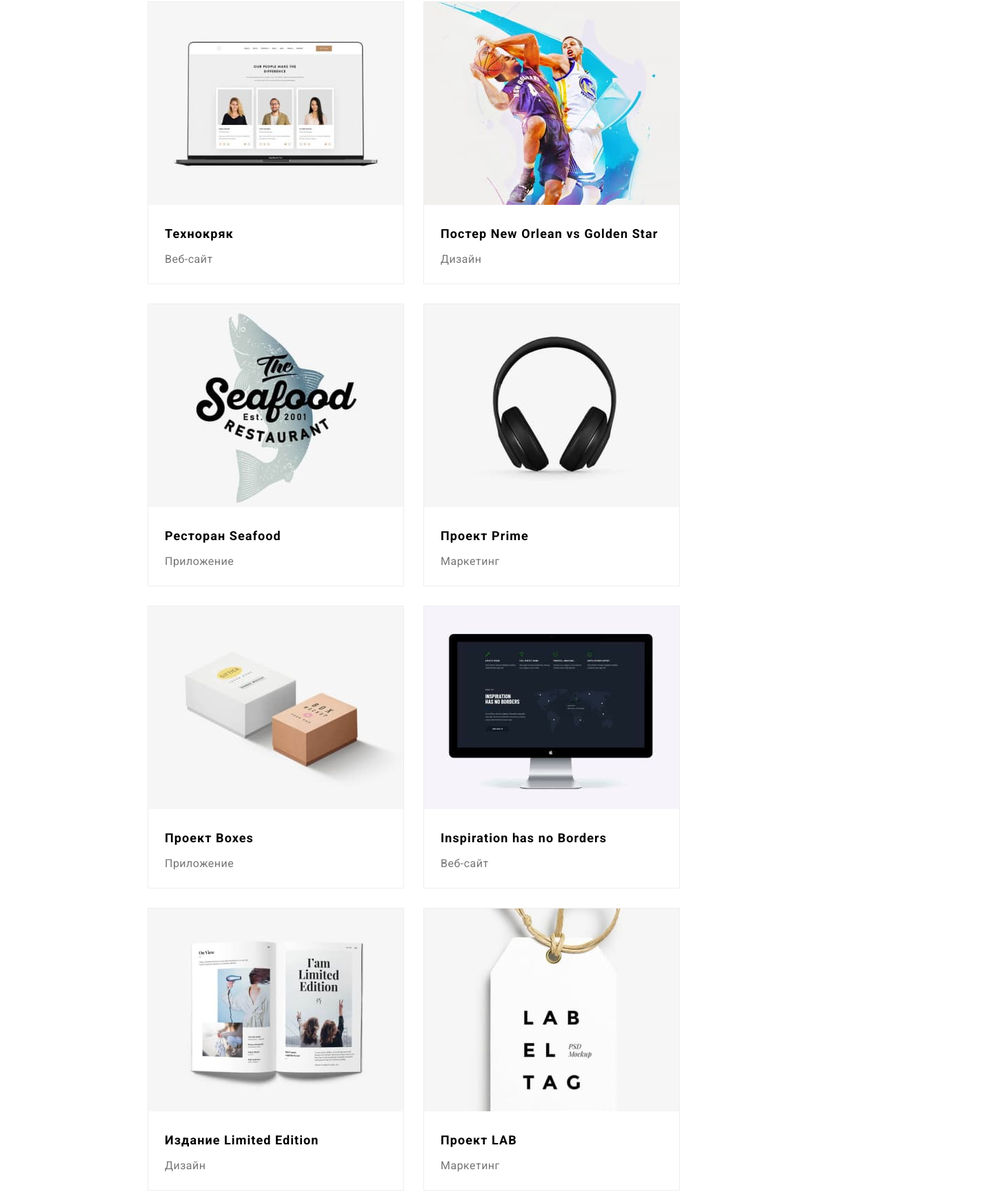
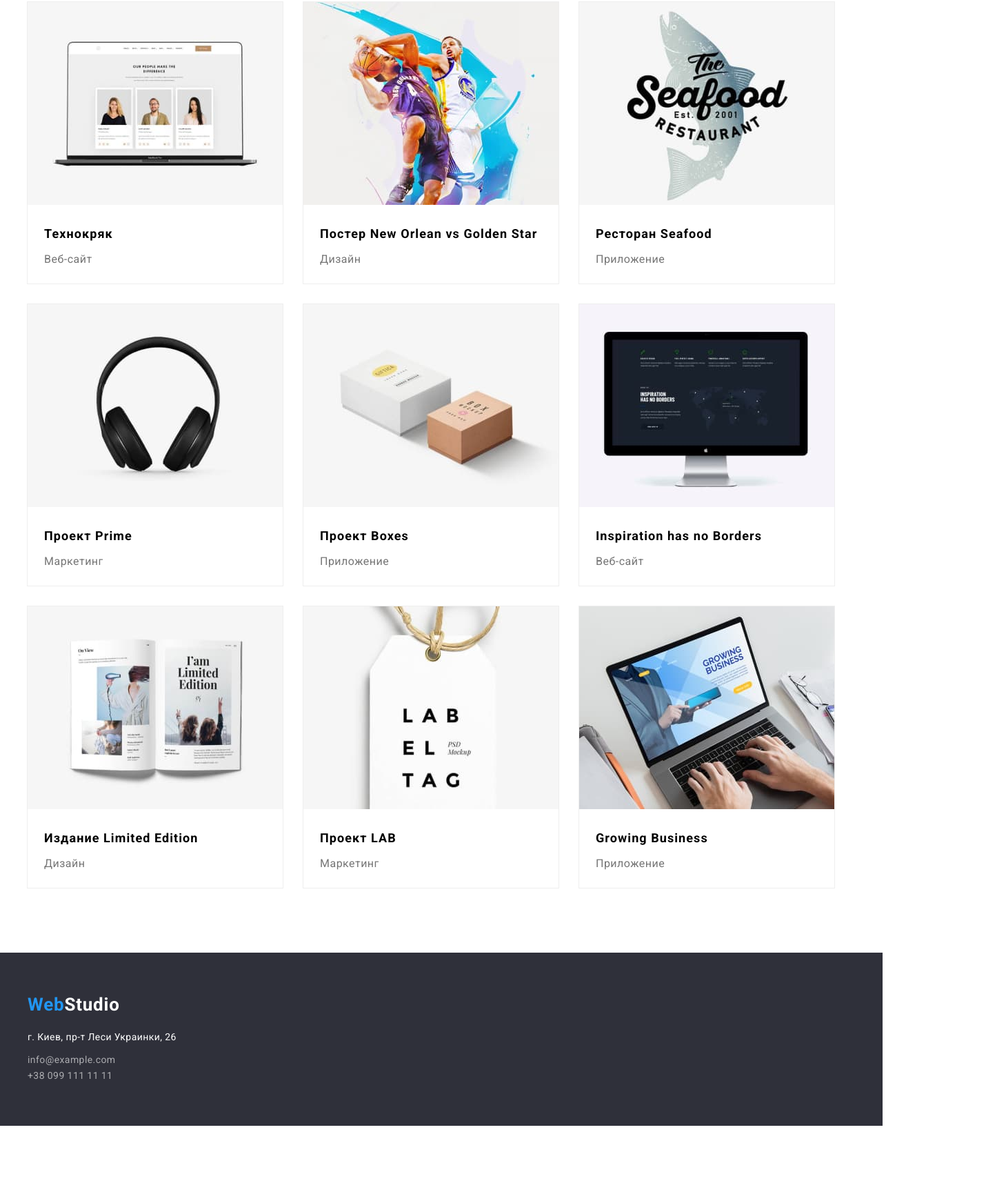
Before and after one commit to varynskyi/goit-markup-hw-03, a plain HTML site: page portfolio.html in a window 1280 px wide. Shown: the part 275-2003 px from the top of the page at 69% size, 1430 px wide, since content can reach past the window. After the commit the page ends 1907 px from the top, so only its background shows below. Drawn offline with Linux system fonts and the light colour scheme; files that its build step writes are made by us from their sources.

Commit message:
some fix

```diff
--- a/CSS/style.css
+++ b/CSS/style.css
@@ -23,7 +23,8 @@ ul {
 .container {
   width: 1200px;
   padding: 0 15px;
-  margin: 0 200px 0 200px;
+  margin: 0px auto;
+  text-align: center;
 }
 
 .nav,
@@ -160,6 +161,7 @@ ul {
 
 .info-info {
   margin-top: 10px;
+  text-align: left;
 }
 
 .info h3 {
@@ -257,10 +259,12 @@ ul {
 
 .footer {
   background-color: var(--black-backgr);
+  padding-top: 60px;
 }
 
 .footer-contact {
   margin-top: 9px;
+  text-align: left;
 }
 
 .footer-contact li:last-child {
@@ -268,7 +272,6 @@ ul {
 }
 
 .footer-logo {
-  margin-top: 60px;
   margin-bottom: 20px;
   font-style: normal;
   font-weight: bold;
@@ -290,6 +293,7 @@ ul {
   line-height: 1.71;
   letter-spacing: 0.03em;
   text-decoration: none;
+  text-align: left;
 }
 
 .footer p {
@@ -348,12 +352,16 @@ ul {
   margin-top: 30px;
 }
 
+.cards-it-box {
+  text-align: left;
+}
+
 .cards-it-title {
-  margin: 20px 24px 4px 24px;
+  padding: 20px 24px 4px 24px;
 }
 
 .cards-it-d {
-  margin: 0 24px 20px 24px;
+  padding: 0 24px 20px 24px;
 }
 
 .cards h4 {
--- a/portfolio.html
+++ b/portfolio.html
@@ -46,48 +46,66 @@
                 <ul class="cards-i">
                     <li class="cards-it">
                         <img src="images/portf1.jpg" alt="" width="370">
+                        <div class="cards-it-box">
                             <h4 class="cards-it-title">Технокряк</h4>
                             <p class="cards-it-d">Веб-сайт</p>
+                        </div>
                     </li>
                     <li class="cards-it">
                         <img src="images/portf2.jpg" alt="" width="370">
+                        <div class="cards-it-box">
                             <h4 class="cards-it-title">Постер New Orlean vs Golden Star</h4>
                             <p class="cards-it-d">Дизайн</p>
+                        </div>
                     </li>
                     <li class="cards-it">
                         <img src="images/portf3.jpg" alt="" width="370">
+                        <div class="cards-it-box">
                             <h4 class="cards-it-title">Ресторан Seafood</h4>
                             <p class="cards-it-d">Приложение</p>
+                        </div>
                     </li>
                     <li class="cards-it">
                         <img src="images/portf4.jpg" alt="" width="370">
+                        <div class="cards-it-box">
                             <h4 class="cards-it-title">Проект Prime</h4>
                             <p class="cards-it-d">Маркетинг</p>
+                        </div>
                     </li>
                     <li class="cards-it">
                         <img src="images/portf5.jpg" alt="" width="370">
+                        <div class="cards-it-box">
                             <h4 class="cards-it-title">Проект Boxes</h4>
                             <p class="cards-it-d">Приложение</p>
+                        </div>
                     </li>
                     <li class="cards-it">
                         <img src="images/portf6.jpg" alt="" width="370">
+                        <div class="cards-it-box">
                             <h4 class="cards-it-title">Inspiration has no Borders</h4>
                             <p class="cards-it-d">Веб-сайт</p>
+                        </div>
                     </li>
                     <li class="cards-it">
                         <img src="images/portf7.jpg" alt="" width="370">
+                        <div class="cards-it-box">
                             <h4 class="cards-it-title">Издание Limited Edition</h4>
                             <p class="cards-it-d">Дизайн</p>
+                        </div>
                     </li>
                     <li class="cards-it">
                         <img src="images/portf8.jpg" alt="" width="370">
+                        <div class="cards-it-box">
                             <h4 class="cards-it-title">Проект LAB</h4>
                             <p class="cards-it-d">Маркетинг</p>
+                        </div>
                     </li>
                     <li class="cards-it">
                         <img src="images/portf9.jpg" alt="" width="370">
+                        <div class="cards-it-box">
                             <h4 class="cards-it-title">Growing Business</h4>
                             <p class="cards-it-d">Приложение</p>
+                        </div>
                     </li>
                 </ul>
             </div>
```
Lines whose indentation alone changed are shown as unchanged.
